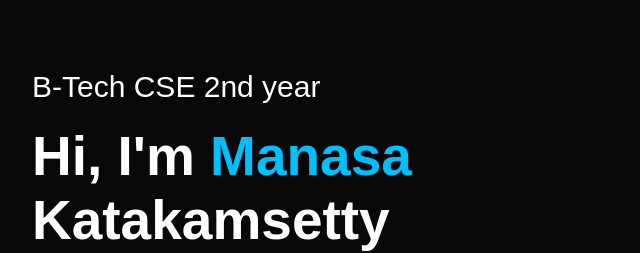
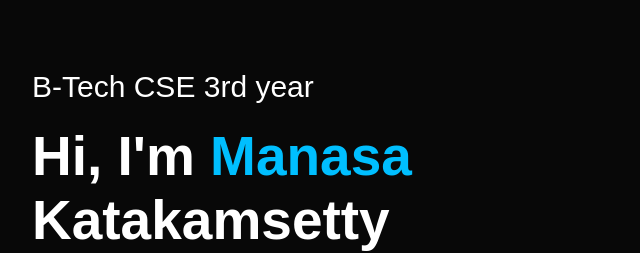
Before and after one commit to lakshmimanasa28/Portfolio, a plain HTML site: page index.html in a window 1280 px wide. Shown: the part 187-440 px from the top of the page, 96-736 px from the left. Drawn offline with Linux system fonts and the light colour scheme; files whose address does not match are found by name.

Commit message:
Update index.html

```diff
--- a/index.html
+++ b/index.html
@@ -1,14 +1,14 @@
 <!DOCTYPE html>
 <html lang="en">
     <head>
-        <!-- Required meta tags -->
+
         <meta charset="UTF-8">
         <meta http-equiv="X-UA-Compatible" content="IE=edge">
         <meta name="viewport" content="width=device-width, intial-scale=1.0">
         <title>personal Portfolio Website</title>
-        <!-- CSS -->
+
         <link rel="stylesheet" href="portfolio.css">
-        <!-- Font Awesome CDN  -->
+
         <script src="https://kit.fontawesome.com/abc8806947.js" crossorigin="anonymous"></script>
     </head>
     <body>
@@ -29,7 +29,7 @@
                 </nav>
                  <!--=============== HEADER SECTION ===============-->
                 <div class="header-text">
-                    <p>B-Tech CSE 2nd year</p>
+                    <p>B-Tech CSE 3rd year</p>
                     <h1>Hi, I'm <span>Manasa</span><br>Katakamsetty</h1>
 
                 </div>
```
